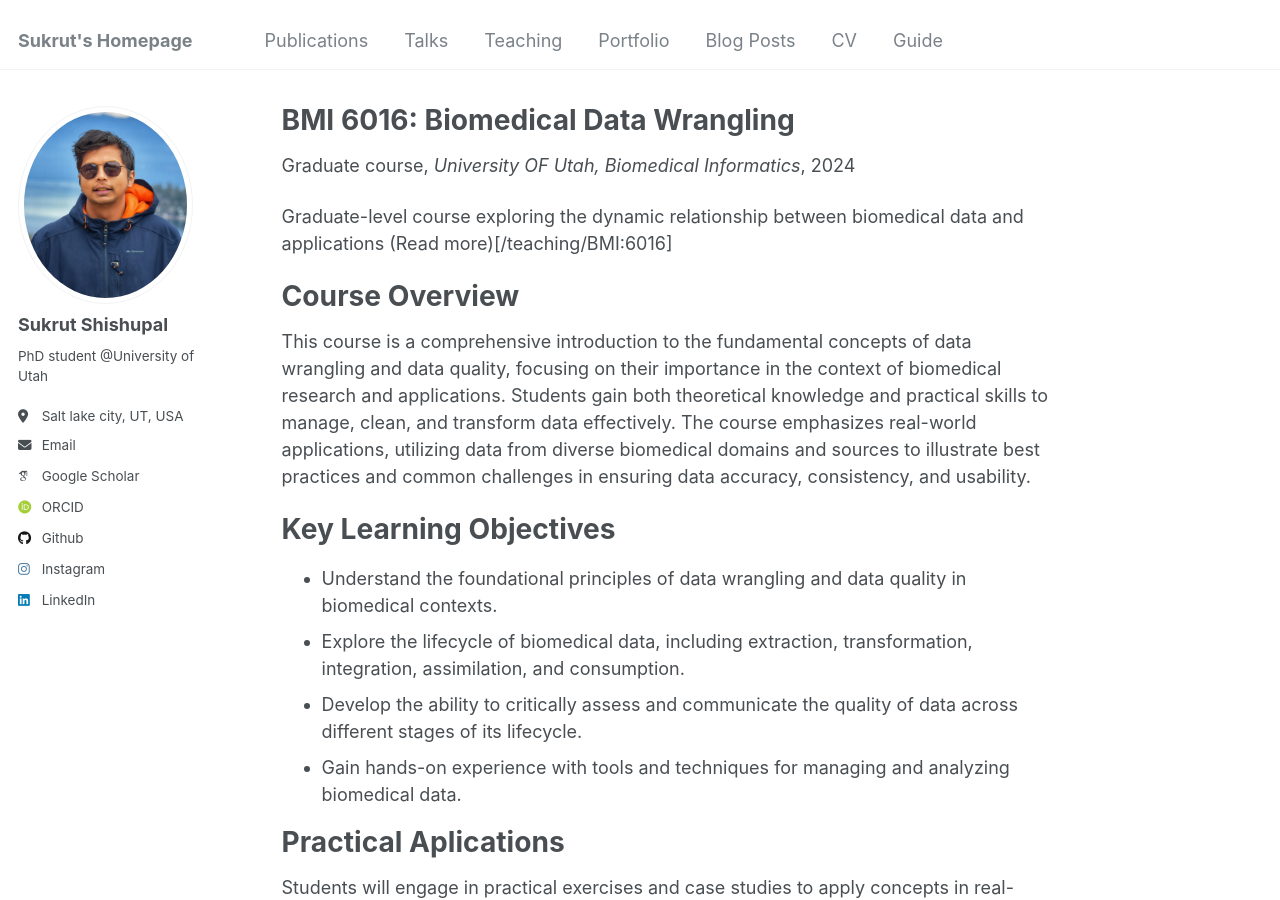
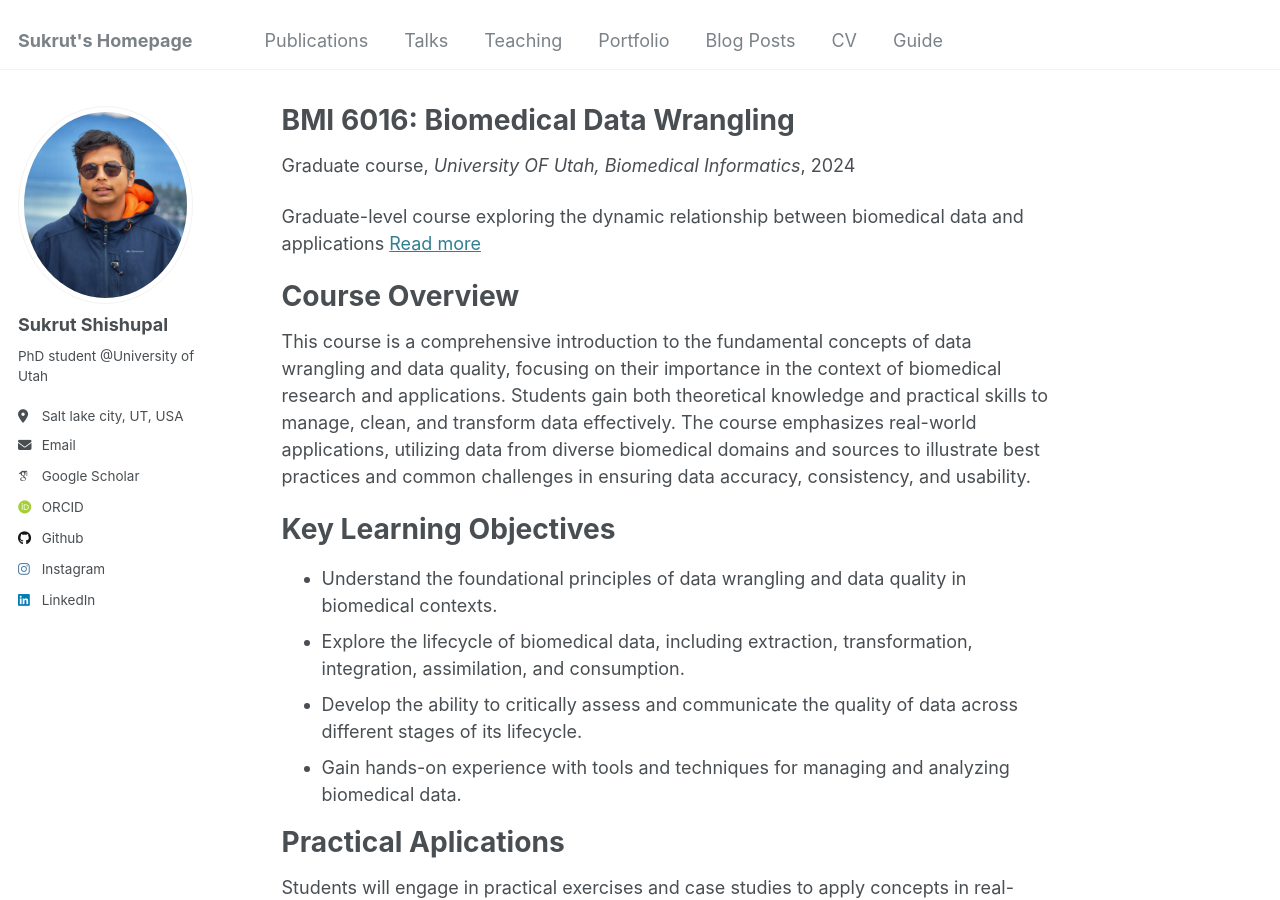
Before and after one commit to sukrut-shishupal/sukrut.shishupal.github.io, a Jekyll site: the page built from _teaching/BMI6016.md, in a window 1280 px wide and 900 px high. Built offline with Jekyll 4.4.1, drawn with Linux system fonts in a browser that asks for light colours; some web fonts are replaced.

Commit message:
Update BMI6016.md

```diff
--- a/_teaching/BMI6016.md
+++ b/_teaching/BMI6016.md
@@ -2,13 +2,13 @@
 title: "BMI 6016: Biomedical Data Wrangling"
 collection: teaching
 type: "Graduate course"
-permalink: /teaching/BMI:6016
+permalink: /teaching/BMI_6016
 venue: "University OF Utah, Biomedical Informatics"
 date: January 01, 2024
 location: "Salt Lake City, USA"
 ---
 
-Graduate-level course exploring the dynamic relationship between biomedical data and applications (Read more)[/teaching/BMI:6016]
+Graduate-level course exploring the dynamic relationship between biomedical data and applications [Read more](/teaching/BMI_6016)
 
 Course Overview
 ======
```
